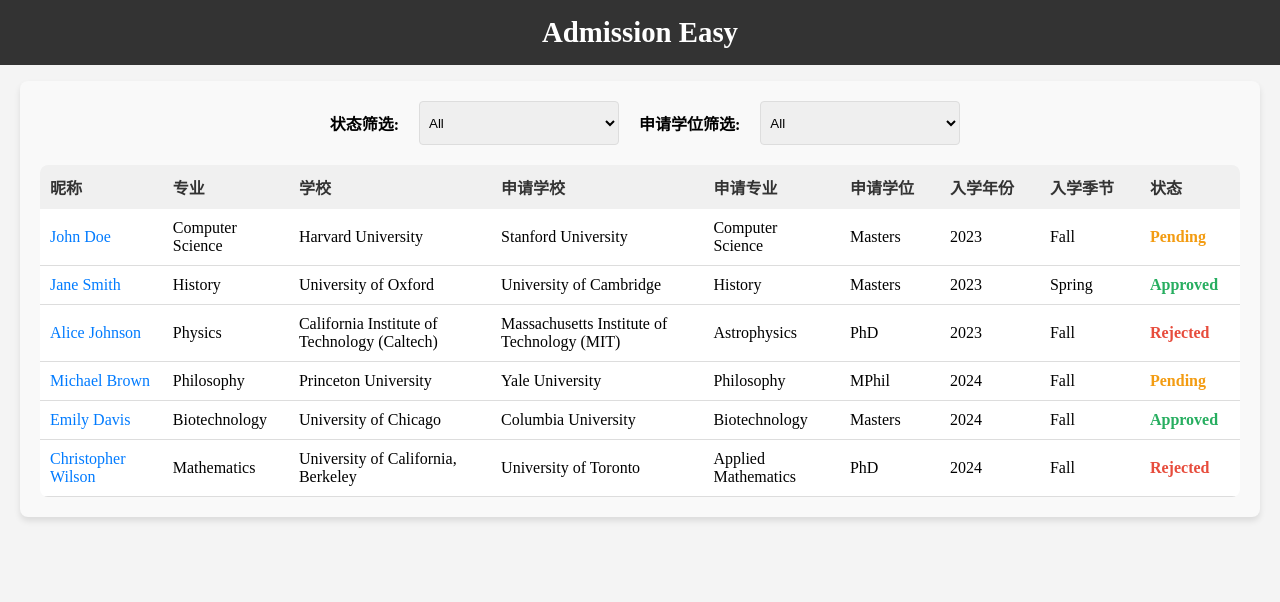
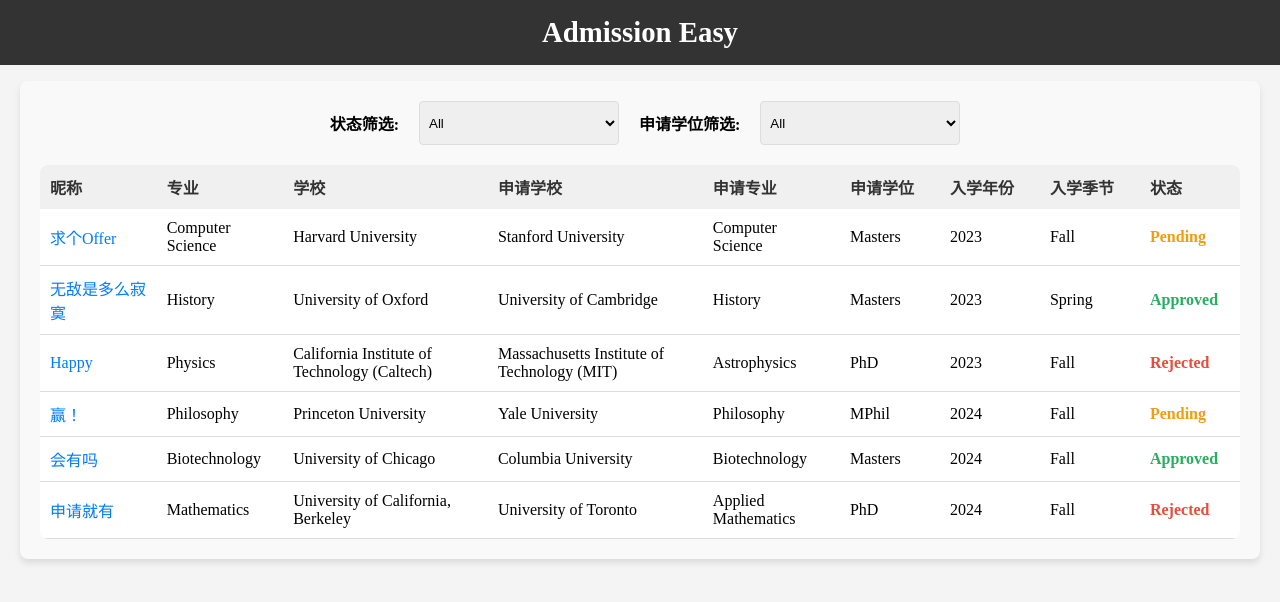
Before and after one commit to BAIGUANGMEI/AdmissionEasy, a Vue app: page /#/ in a window 1280 px wide. Shown: the top 602 px of the page. Built offline with nearby package versions, Linux system fonts and the light colour scheme.

Commit message:
feat: update fake data

```diff
--- a/src/components/AdmissionDetail.vue
+++ b/src/components/AdmissionDetail.vue
@@ -15,7 +15,7 @@
     // 模拟数据
     const data: AdmissionDetailData = {
         id,
-        name: "John Doe",
+        name: "求个Offer",
         major: "Computer Science",
         school: "Harvard University",
         targetSchool: "Stanford University",
@@ -91,7 +91,7 @@
 }
 
 .admission-detail {
-  max-width: 700px;
+  width: 500px;
   padding: 20px;
   background-color: #f9f9f9;
   border-radius: 8px;
@@ -163,4 +163,12 @@
 .close-button:hover {
   background-color: #c0392b;
 }
+
+@media screen and (max-width: 768px) {
+  .admission-detail {
+    width: 90%;
+    padding: 15px;
+  }
+
+}
 </style>
--- a/src/components/AdmissionList.vue
+++ b/src/components/AdmissionList.vue
@@ -9,7 +9,7 @@
 const admissionDataList = ref<AdmissionData[]>([
   {
     id: 1,
-    name: "John Doe",
+    name: "求个Offer",
     major: "Computer Science",
     school: "Harvard University",
     targetSchool: "Stanford University",
@@ -21,7 +21,7 @@
   },
   {
     id: 2,
-    name: "Jane Smith",
+    name: "无敌是多么寂寞",
     major: "History",
     school: "University of Oxford",
     targetSchool: "University of Cambridge",
@@ -33,7 +33,7 @@
   },
   {
     id: 3,
-    name: "Alice Johnson",
+    name: "Happy",
     major: "Physics",
     school: "California Institute of Technology (Caltech)",
     targetSchool: "Massachusetts Institute of Technology (MIT)",
@@ -45,7 +45,7 @@
   },
   {
     id: 4,
-    name: "Michael Brown",
+    name: "赢！",
     major: "Philosophy",
     school: "Princeton University",
     targetSchool: "Yale University",
@@ -57,7 +57,7 @@
   },
   {
     id: 5,
-    name: "Emily Davis",
+    name: "会有吗",
     major: "Biotechnology",
     school: "University of Chicago",
     targetSchool: "Columbia University",
@@ -69,7 +69,7 @@
   },
   {
     id: 6,
-    name: "Christopher Wilson",
+    name: "申请就有",
     major: "Mathematics",
     school: "University of California, Berkeley",
     targetSchool: "University of Toronto",
@@ -255,7 +255,7 @@
 }
 
 /* 移动端适配 */
-@media (max-width: 768px) {
+@media (max-width: 1100px) {
   .admission-list {
     padding: 10px;
   }
```
